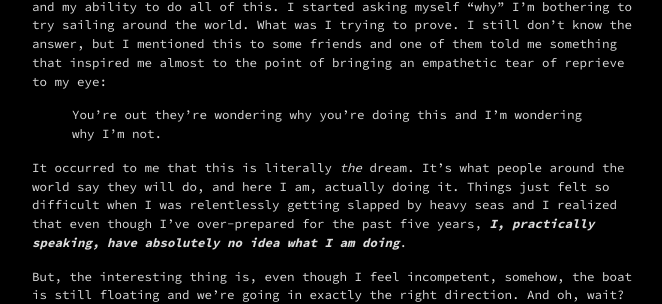
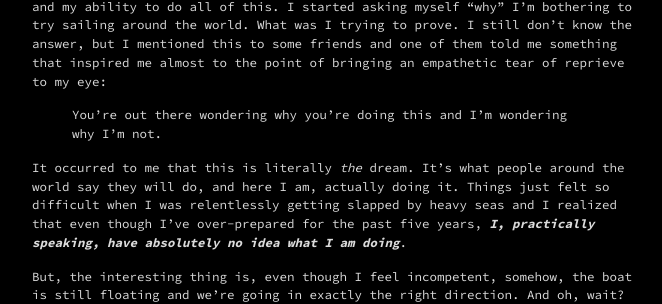
Before and after one commit to singlerider/runninginthenight.com, a Jekyll site: the page built from _posts/2022-04-18-what-happened-on-the-first-trip.md, in a window 1280 px wide and 900 px high, scrolled down 11465 px. Shown: the part 153-457 px from the top of the window, without its empty margins (308-970 px from the left). Built offline with Jekyll 4.4.1, drawn with Linux system fonts in a browser that asks for light colours.

Commit message:
Correct typo in first trip post

```diff
--- a/_posts/2022-04-18-what-happened-on-the-first-trip.md
+++ b/_posts/2022-04-18-what-happened-on-the-first-trip.md
@@ -111,7 +111,7 @@ We already had too much wind, but we were starting to learn how to tame it with
 
 Leading up the the trip's crescendo, Point Conception, I started to doubt myself and my ability to do all of this. I started asking myself "why" I'm bothering to try sailing around the world. What was I trying to prove. I still don't know the answer, but I mentioned this to some friends and one of them told me something that inspired me almost to the point of bringing an empathetic tear of reprieve to my eye:
 
-> You're out they're wondering why you're doing this and I'm wondering why I'm not.
+> You're out there wondering why you're doing this and I'm wondering why I'm not.
 
 It occurred to me that this is literally _the_ dream. It's what people around the world say they will do, and here I am, actually doing it. Things just felt so difficult when I was relentlessly getting slapped by heavy seas and I realized that even though I've over-prepared for the past five years, **_I, practically speaking, have absolutely no idea what I am doing_**.
 
```
